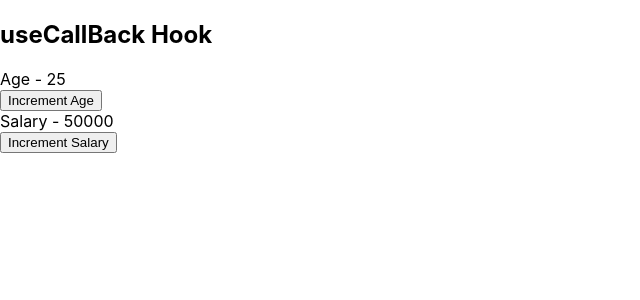
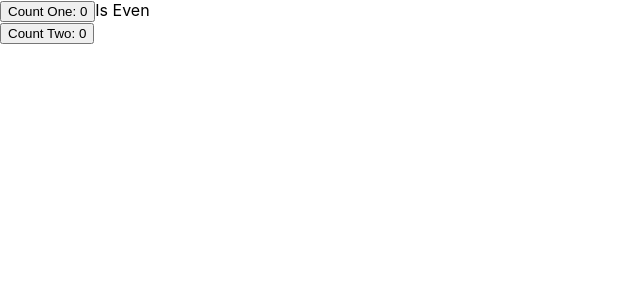
Before and after one commit to thepreakerebi/react-practice, a React (Create React App) app: page / in a window 1280 px wide. Shown: the top 300 px of the page, without its empty margins (0-640 px from the left). Built offline with nearby package versions, Linux system fonts and the light colour scheme.

Commit message:
useMemo Hook

```diff
--- a/src/App.js
+++ b/src/App.js
@@ -1,4 +1,4 @@
-import OverallParent from "./components/OverallParent";
+import MemoCounter from "./components/MemoCounter";
 
 
 
@@ -6,7 +6,7 @@ function App() {
 
   return (
     <div className="App">
-      <OverallParent />
+      <MemoCounter />
     </div>
 
   );
--- /dev/null
+++ b/src/components/MemoCounter.js
@@ -0,0 +1,36 @@
+import React, { useMemo, useState } from 'react'
+
+const MemoCounter = () => {
+
+    const [counterOne, setCounterOne] = useState(0);
+    const [counterTwo, setCounterTwo] = useState(0);
+
+    const incrementOne = () => {
+        setCounterOne(prevCount => prevCount + 1)
+    }
+
+    const incrementTwo = () => {
+        setCounterTwo(prevCount => prevCount + 1)
+    }
+
+    const isEven = useMemo(() => {
+        let i = 0;
+        while(i < 2000000000) i++
+        return counterOne % 2 === 0;
+    }, [counterOne])
+
+
+  return (
+    <div>
+        <div>
+            <button onClick={incrementOne}>Count One: {counterOne}</button>
+            {isEven ? 'Is Even' : 'Is Odd'}
+        </div>
+        <div>
+            <button onClick={incrementTwo}>Count Two: {counterTwo}</button>
+        </div>
+    </div>
+  )
+}
+
+export default MemoCounter
```
